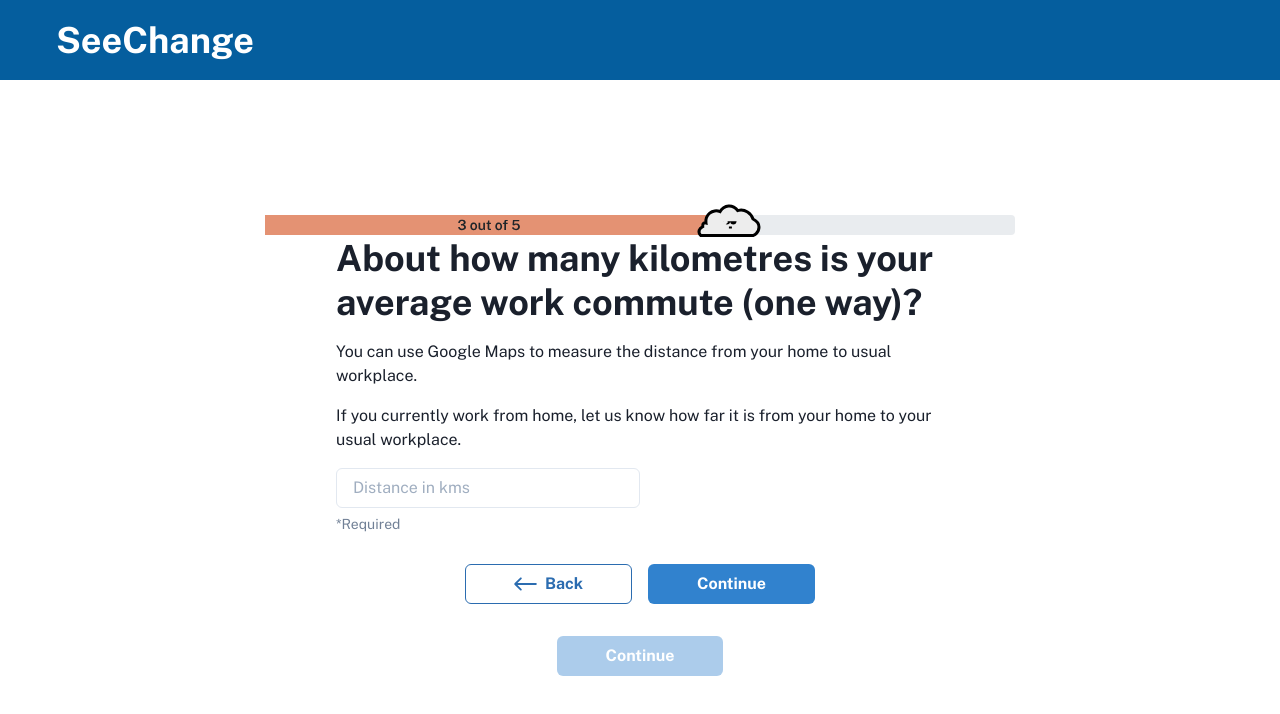
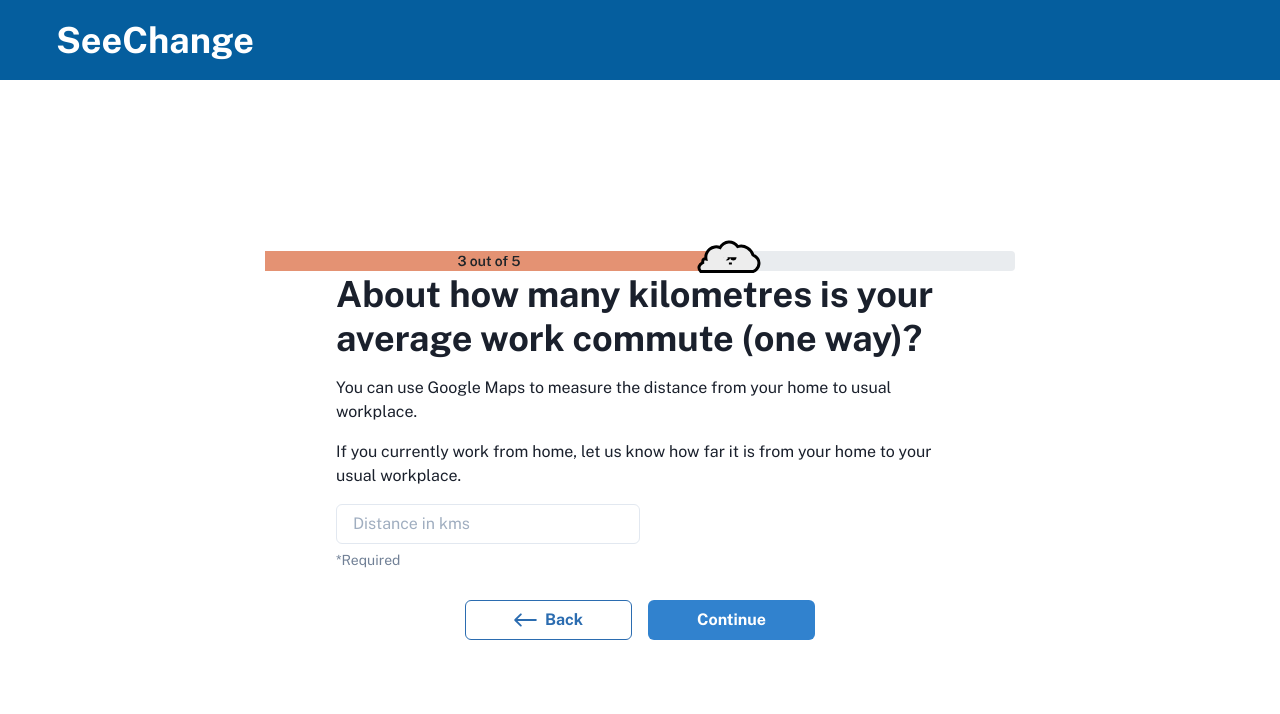
Before and after one commit to CodeforAustralia/council-emissions-calculator, a Next.js app: page /form/Question3 in a window 1280 px wide. Shown: the top 714 px of the page. Built offline with nearby package versions, Linux system fonts and the light colour scheme.

Commit message:
remove old button

```diff
--- a/pages/form/Question3.js
+++ b/pages/form/Question3.js
@@ -40,18 +40,6 @@ export default function Question3() {
         <BackButton href="/form/Question2" onClick={saveAnswers} />
         <ContinueButton href="/form/Question4" onClick={saveAnswers} />
       </Grid>
-      <LinkButton
-        href="/form/Question4"
-        onClick={() =>
-          setAnswers((prev) => ({
-            ...prev,
-            km,
-          }))
-        }
-        disabled={!km}
-      >
-        Continue
-      </LinkButton>
     </Layout>
   );
 }
```
